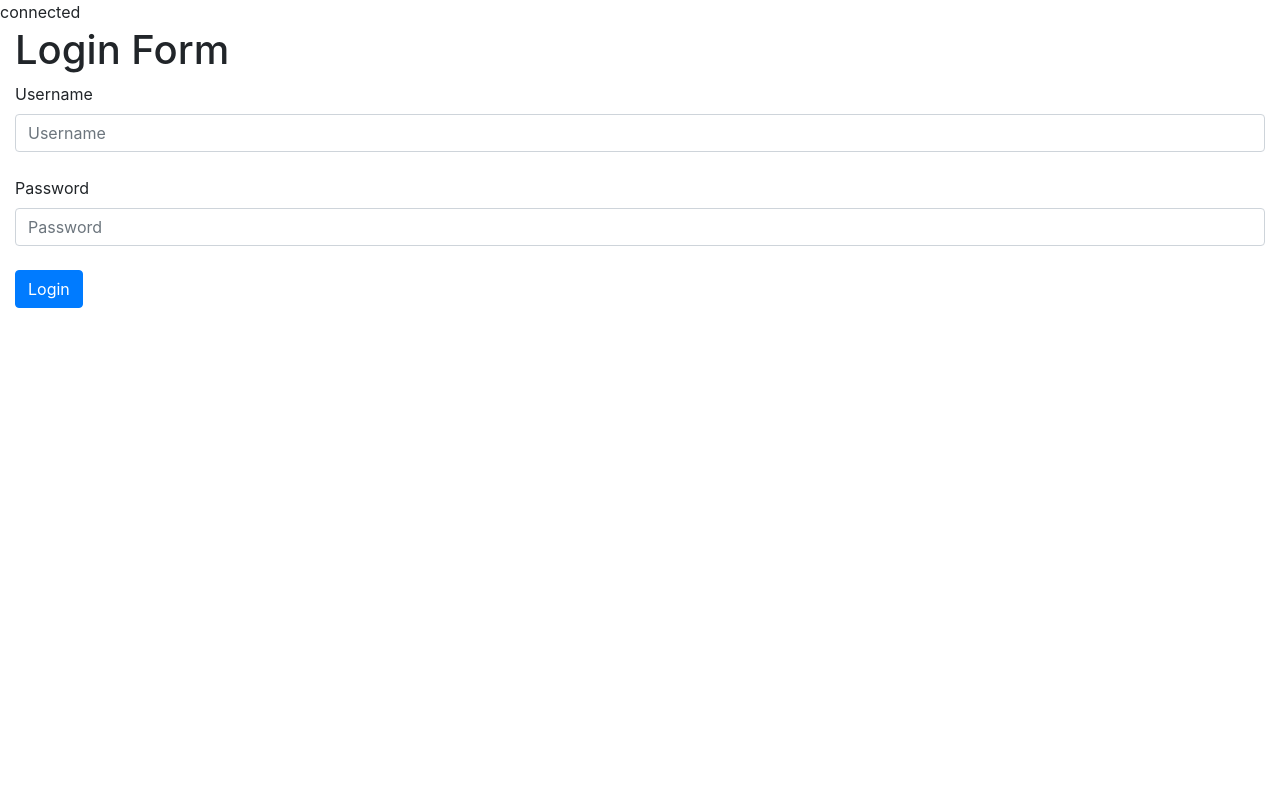
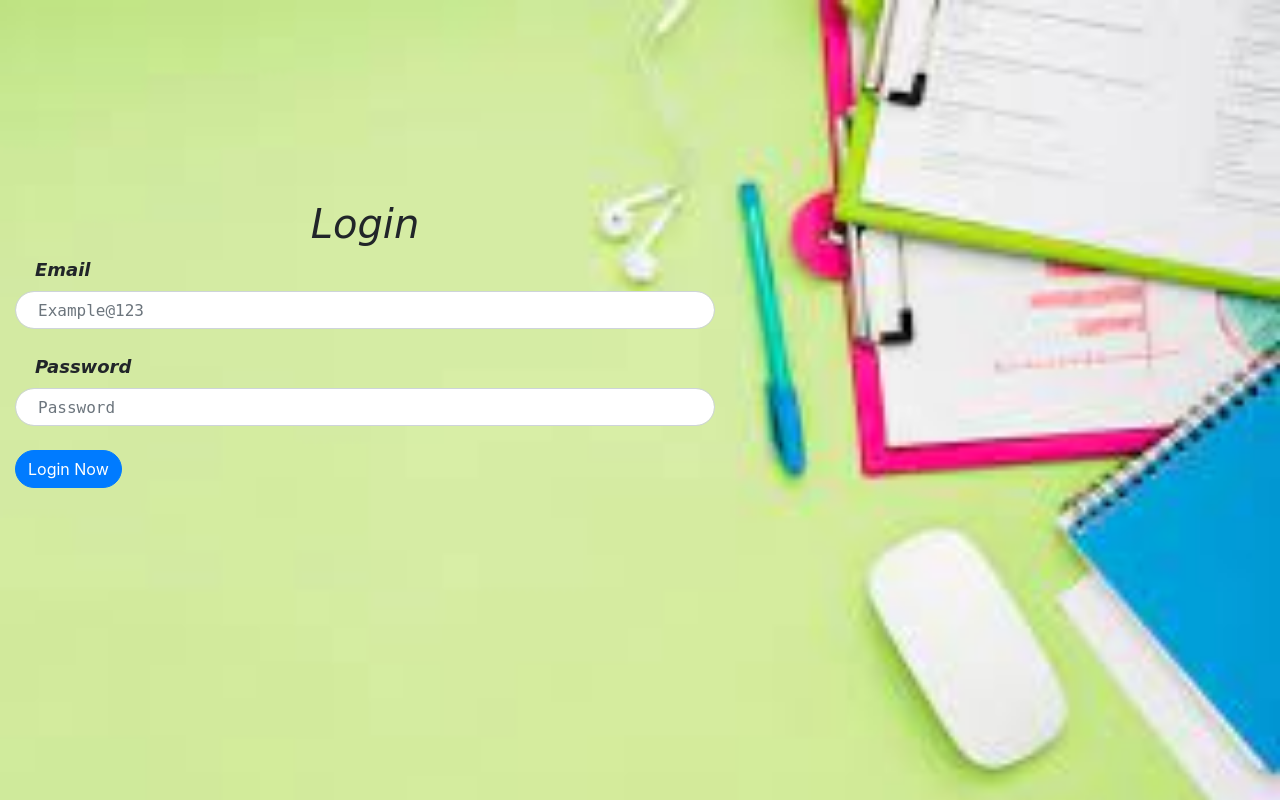
Before and after one commit to Zainsar/New, a PHP site: page /ASSIGNMENT/login.php in a window 1280 px wide. Run offline with PHP 8.4, Linux system fonts and the light colour scheme.

Commit message:
Rigester and Login

```diff
--- /dev/null
+++ b/Css/login.css
@@ -0,0 +1,36 @@
+body {
+    background-image: url(../image/download.jpeg);
+    background-size: cover;
+}
+
+.container-fluid {
+    margin-top: 200px;
+}
+
+form {
+    width: 700px;
+}
+
+h1 {
+    text-align: center;
+    font-style: italic;
+    font-family: cursive;
+}
+
+label {
+    font-family: cursive;
+    font-weight: bold;
+    font-style: italic;
+    font-size: large;
+    margin-left: 20px;
+}
+
+.btn,
+.form-control {
+    border-radius: 50px;
+}
+
+.form-control::placeholder {
+    padding-left: 10px;
+    font-family: monospace;
+}
--- a/connection.php
+++ b/connection.php
@@ -1,9 +1,7 @@
 <?php
-$conn = mysqli_connect("localhost", "root", "", "login");
+$conn = mysqli_connect("localhost", "root", "", "rigestration");
 if (!$conn) {
     die("queryfailed");
-} else {
-    echo "connected";
 }
 
 ?>
--- a/login.php
+++ b/login.php
@@ -1,9 +1,27 @@
 <?php
 include('connection.php');
+
+if ($_SERVER["REQUEST_METHOD"] == "POST") {
+    $username = $_POST["username"];
+    $password = $_POST["password"];
+
+    $sql = "SELECT * FROM usersinfo WHERE Email = '$username' AND password = '$password'";
+    $result = $conn->query($sql);
+
+    if ($result->num_rows == 1) {
+        session_start();
+        $_SESSION["username"] = $username;
+        header("Location: http://localhost:82/ASSIGNMENT%202%20PHP/welcome.php");
+    } else {
+        $error = "Invalid username or password";
+    }
+}
+
+$conn->close();
 ?>
 
 <!DOCTYPE html>
-<html lang="en">
+<html>
 
 <head>
     <meta charset="UTF-8">
@@ -14,34 +32,30 @@ include('connection.php');
     <script src="https://cdn.jsdelivr.net/npm/bootstrap@4.4.1/dist/js/bootstrap.min.js"
         integrity="sha384-wfSDF2E50Y2D1uUdj0O3uMBJnjuUD4Ih7YwaYd1iqfktj0Uod8GCExl3Og8ifwB6"
         crossorigin="anonymous"></script>
-    <title>Login foams</title>
+    <link rel="stylesheet" href="Css/login.css">
+    <title>Login</title>
 </head>
 
 <body>
-    <div class="container-fluid" style="margin-top: 2px;">
-        <h1>Login Form </h1>
-        <form action="login.php" method="post" class="form-group">
-            <label for="username">Username</label>
-            <input type="text" name="username" class="form-control" placeholder="Username">
+    <div class="container-fluid">
+        <form method="post" action="login.php" class="form-group">
+            <h1>Login</h1>
+            <label for="username">Email</label>
+            <input type="Email" name="username" class="form-control" placeholder="Example@123" required>
             <br>
             <label for="password">Password</label>
-            <input type="password" name="password" class="form-control" placeholder="Password">
+            <input type="password" name="password" class="form-control" placeholder="Password" required>
             <br>
-            <input type="Submit" value="Login" name="Submit" class="btn btn-primary">
+            <input type="submit" value="Login Now" class="btn btn-primary">
         </form>
     </div>
+
     <?php
-    if (isset($_POST['Submit'])) {
-        $Username = $_POST['username'];
-        $Password = $_POST['password'];
-
-        $query = "INSERT INTO `users` (`username`, `password`) VALUES ('$Username', '$Password')";
-        $result = mysqli_query($conn, $query);
-        if (!$result) {
-            die("Query failed");
-        }
+    if (isset($error)) {
+        echo "<p style='color: red;'>$error</p>";
     }
     ?>
+
 </body>
 
 </html>
```
Also changed, not shown: Css/style.css (added, +36 -0 lines), Css/welcome.css (added, +45 -0 lines), MySQL/usersinfo.sql (renamed from users.sql, +15 -10 lines), Signup.php (added, +65 -0 lines), welcome.php (added, +25 -0 lines), image/download.jpeg (added).
